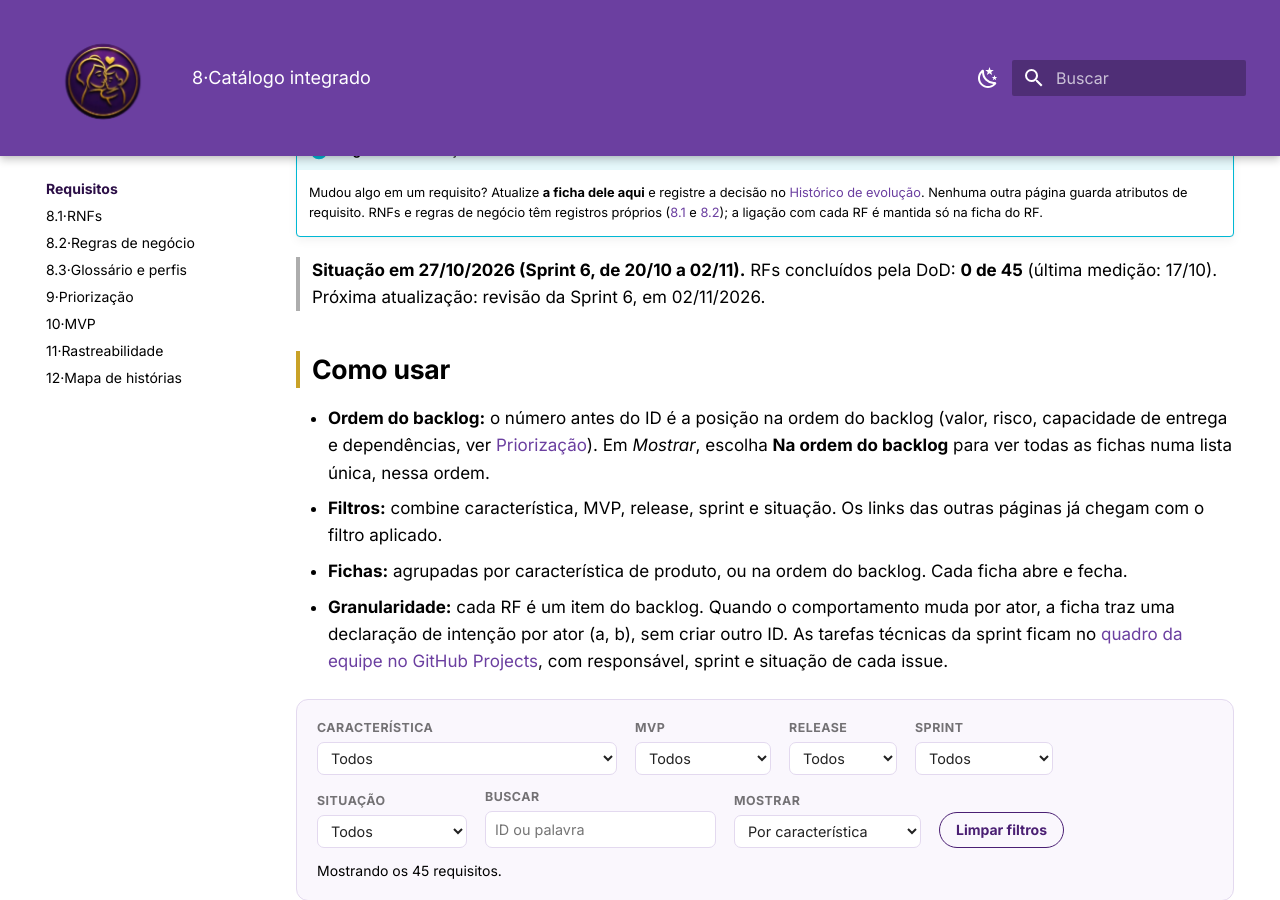
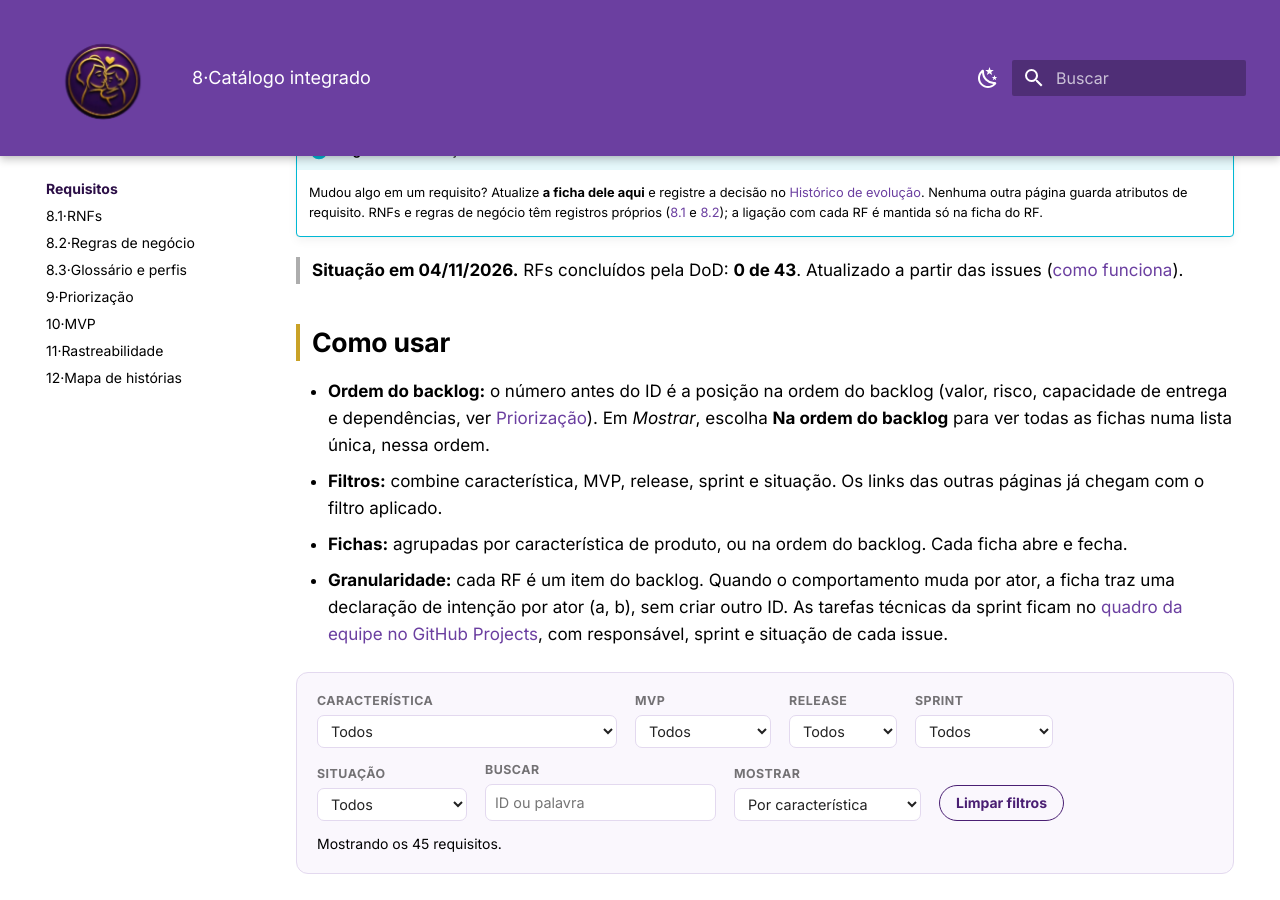
Before and after one commit to mdsreq-fga-unb/REQ-2026.2-T01-MaesGuerreiras, an MkDocs documentation site: the page built from docs/08-requisitos/index.md, in a window 1280 px wide and 900 px high, scrolled down 337 px. Built offline with MkDocs 1.6.1 and Material for MkDocs 9.7.7, drawn with Linux system fonts in a browser that asks for light colours.

Commit message:
Atualiza a situação dos requisitos a partir das issues

```diff
--- a/docs/08-requisitos/index.md
+++ b/docs/08-requisitos/index.md
@@ -17,8 +17,7 @@ condições, critérios, prioridade, entrega, situação e evolução. As outras
     requisito. RNFs e regras de negócio têm registros próprios
     ([8.1](rnf.md) e [8.2](regras.md)); a ligação com cada RF é mantida só na ficha do RF.
 
-> **Situação em 27/10/2026 (Sprint 6, de 20/10 a 02/11).** RFs concluídos pela DoD: **0 de 45**
-> (última medição: 17/10). Próxima atualização: revisão da Sprint 6, em 02/11/2026.
+> **Situação em 04/11/2026.** RFs concluídos pela DoD: **0 de 43**. Atualizado a partir das issues ([como funciona](../13-dor-dod/index.md#137-como-a-situacao-e-atualizada)).
 
 ## Como usar
 
```
